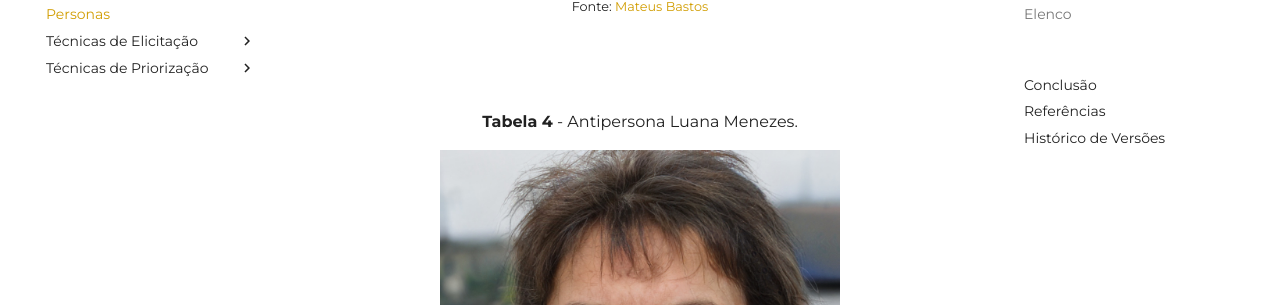
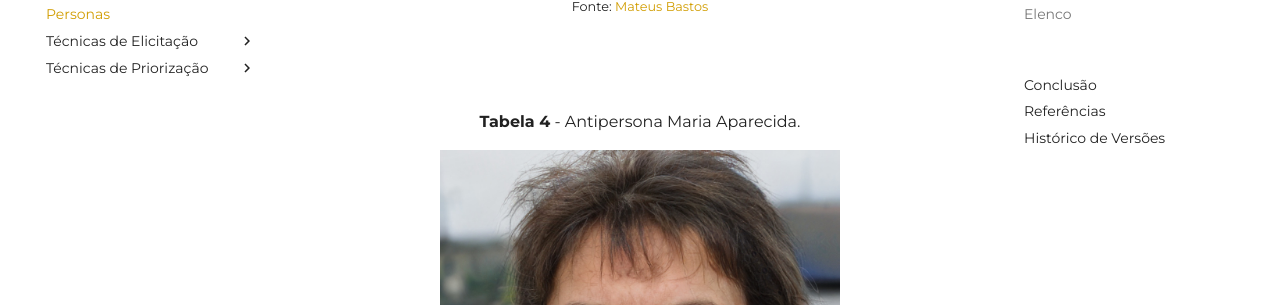
Before and after one commit to Requisitos-de-Software/2025.1-CelularSeguro, an MkDocs documentation site: the page built from Docs/documento-elicitacao/Personas.md, in a window 1280 px wide and 900 px high, scrolled down 5640 px. Shown: the part 148-453 px from the top of the window. Built offline with MkDocs 1.6.1 and Material for MkDocs 9.7.7, drawn with Linux system fonts in a browser that asks for light colours; comment, search, counter and statistics services are not loaded.

Commit message:
[doc] Alteração .per

```diff
--- a/Docs/documento-elicitacao/Personas.md
+++ b/Docs/documento-elicitacao/Personas.md
@@ -128,7 +128,7 @@ Fonte: <a href="https://github.com/MateuSansete?tab=overview&from=2025-02-01&to=
 <br>
 ---
 
-<p style="text-align: center"><b>Tabela 4</b> - Antipersona Luana Menezes.</p>
+<p style="text-align: center"><b>Tabela 4</b> - Antipersona Maria Aparecida.</p>
 
 <p align="center">
   <img src="../../assets/Personas/Maria.png" alt="João da Silva" width="400"/>
```
